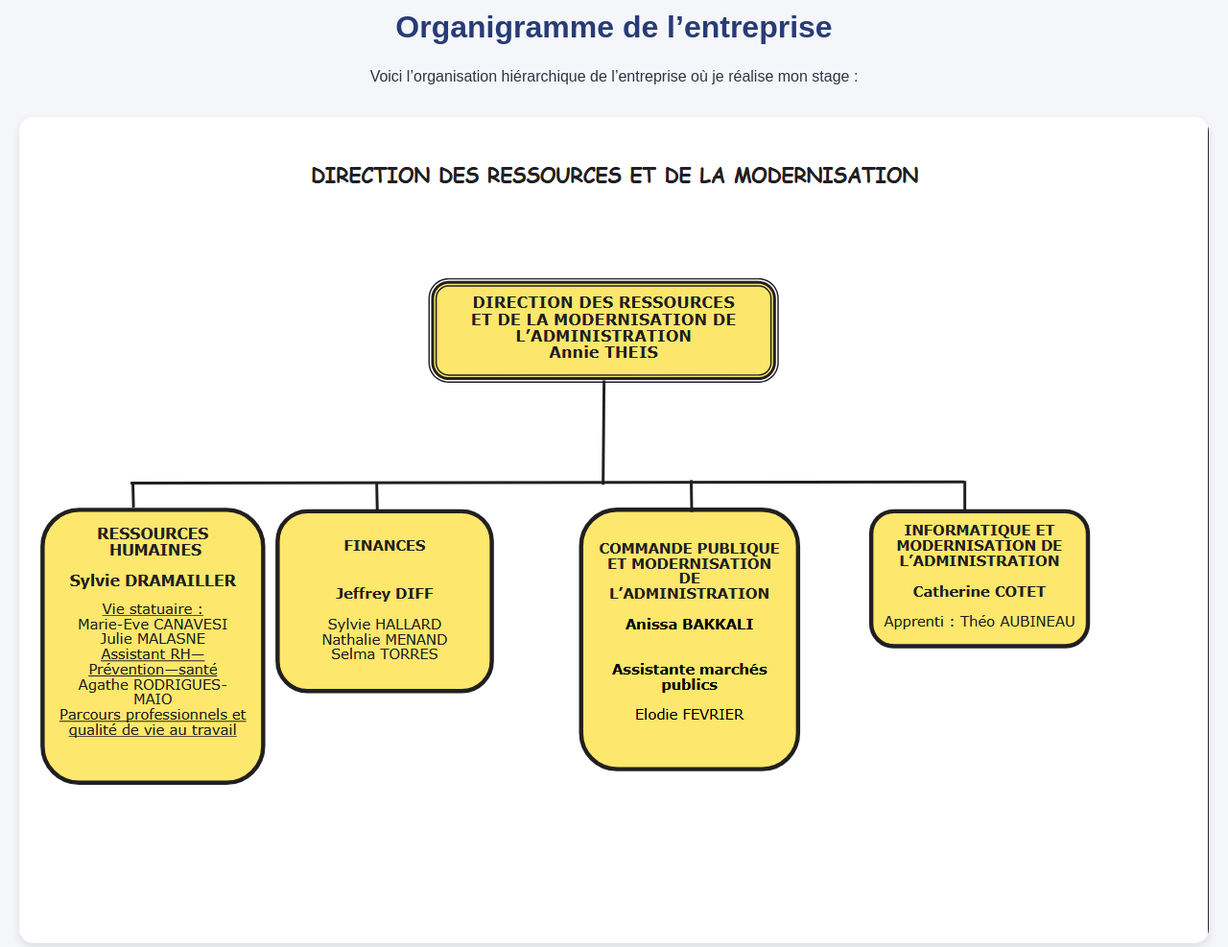
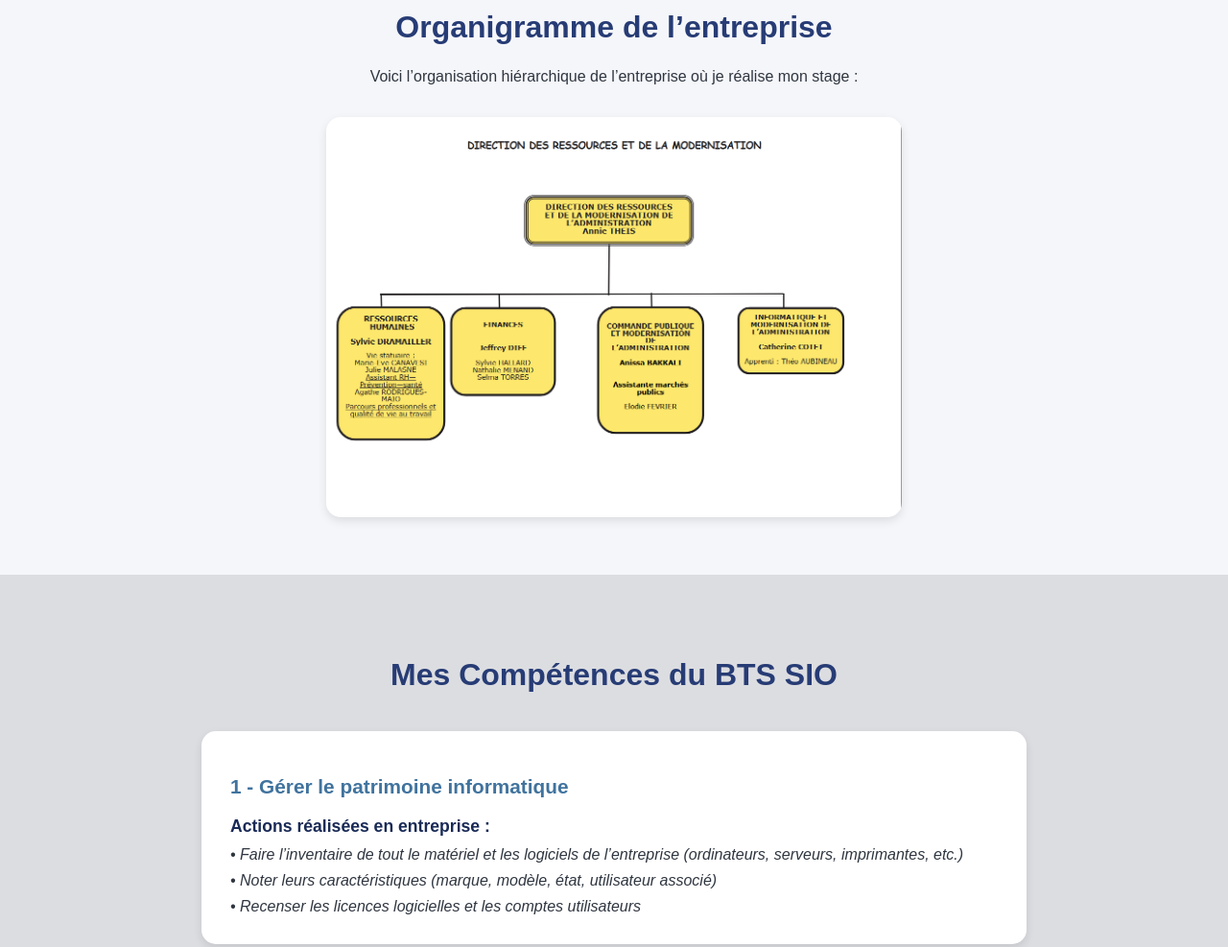
Before and after one commit to terguez/portfolio-bts, a plain HTML site: page index.html in a window 1280 px wide. Shown: the part 900-1887 px from the top of the page at 96% size. Drawn offline with Linux system fonts and the light colour scheme.

Commit message:
Update index.html

```diff
--- a/index.html
+++ b/index.html
@@ -318,7 +318,7 @@
     <h2>Organigramme de l’entreprise</h2>
     <p>Voici l’organisation hiérarchique de l’entreprise où je réalise mon stage :</p>
     <div class="org-chart">
-      <img src="image/organigrame.png" alt="Organigramme de l'entreprise">
+      <img src="image/organigrame.png" alt="Organigramme de l'entreprise" width="600">
     </div>
   </section>
 
```
